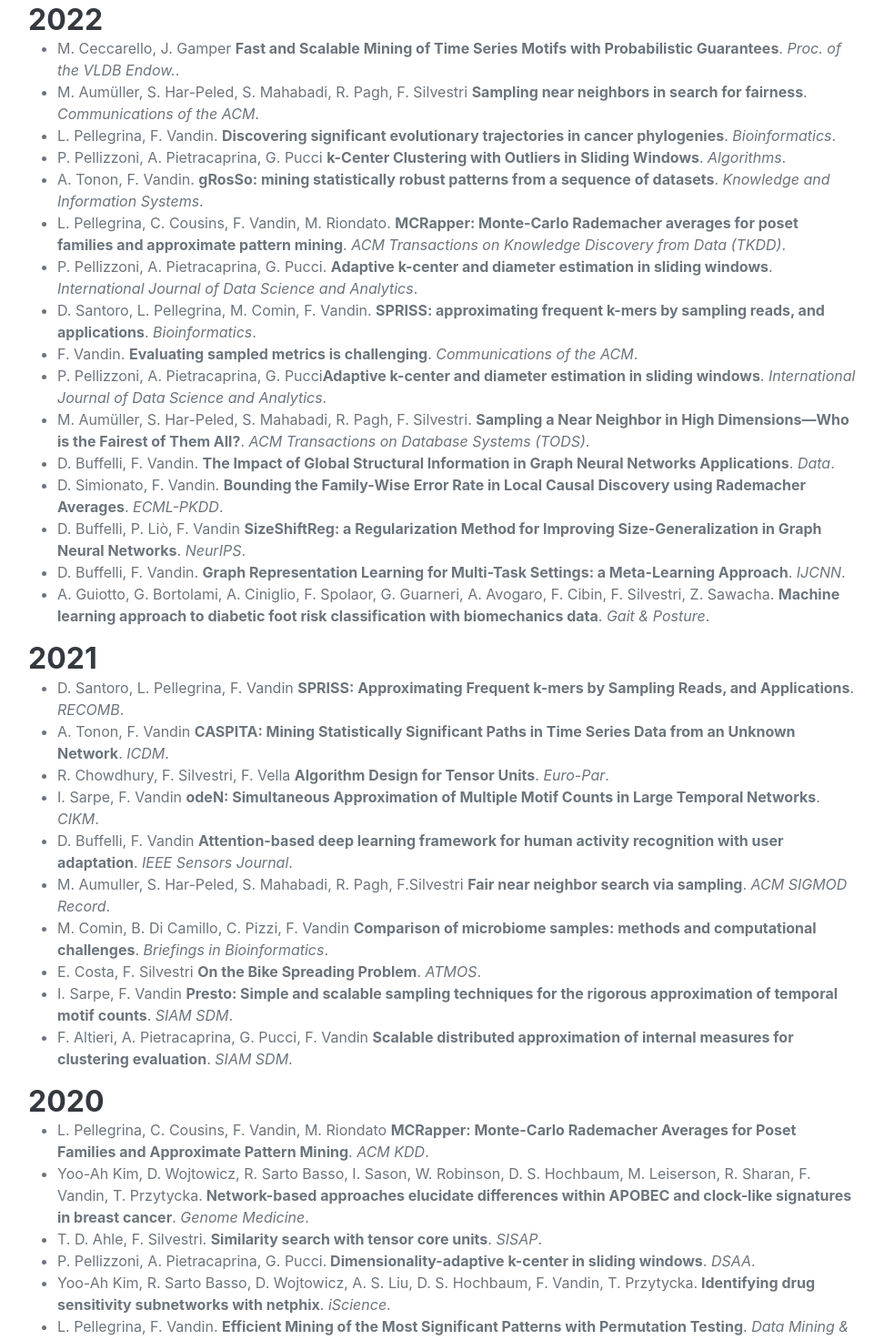
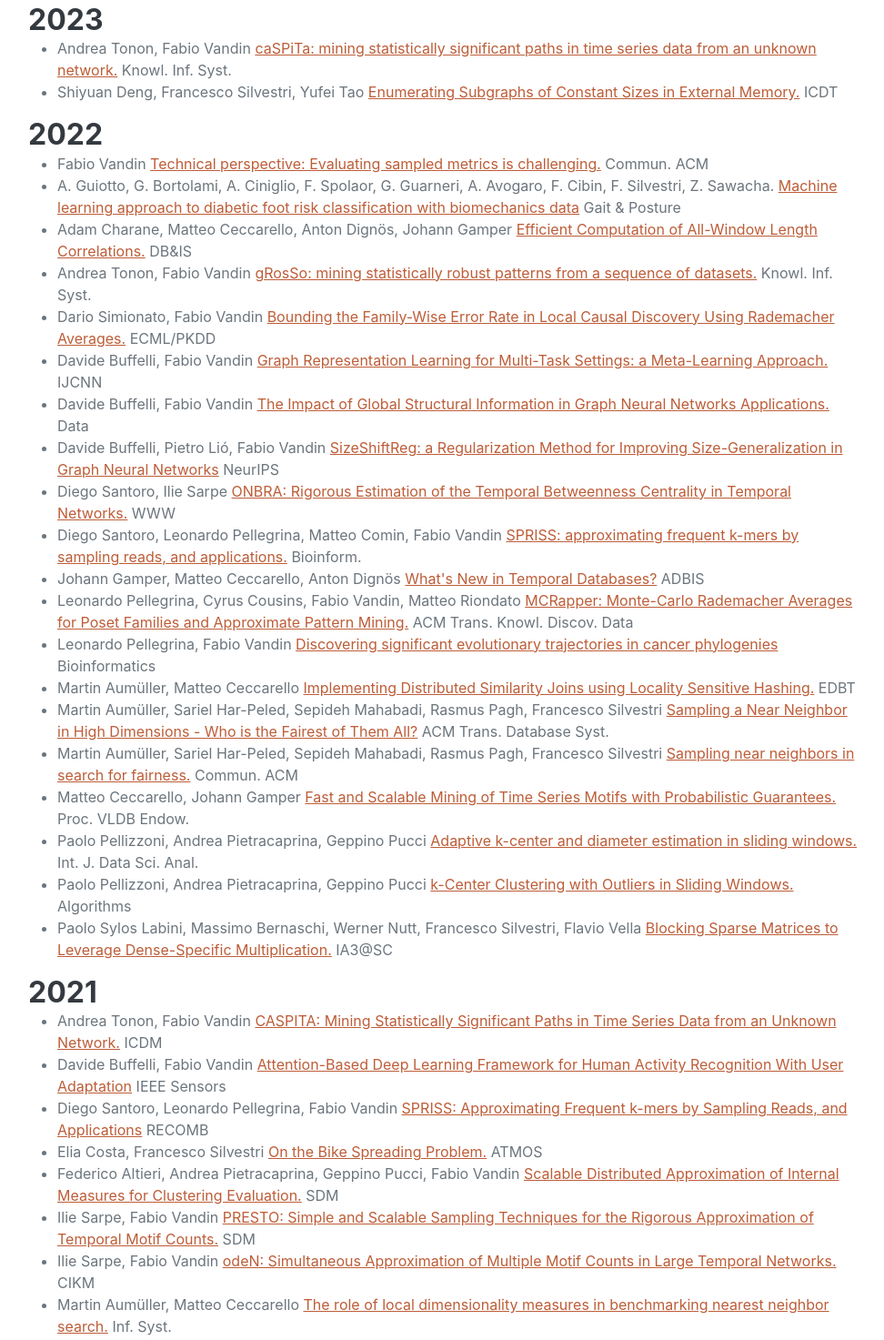
Before and after one commit to aidaLabDEI/aidaLabDEI.github.io, a plain HTML site: page index.html in a window 1280 px wide. Shown: the part 1849-3322 px from the top of the page at 91% size, without its empty margins (289-1261 px from the left). Drawn offline with nearby package versions, Linux system fonts and the light colour scheme; a web font is replaced by a local one.

Commit message:
Automatically update papers from DBLP!

```diff
--- a/index.html
+++ b/index.html
@@ -100,54 +100,56 @@
             <section class="resume-section" id="publications">
                 <div class="resume-section-content">
                     <h2 class="mb-5">Recent Publications</h2>
-                    <h3 class="mb-0">2022</h3>
-                    <ul>
-                      <li>M. Ceccarello, J. Gamper <strong>Fast and Scalable Mining of Time Series Motifs with Probabilistic Guarantees</strong>. <span style="font-style:italic">Proc. of the VLDB Endow.</span>.</li>
-                      <li>M. Aumüller, S. Har-Peled, S. Mahabadi, R. Pagh, F. Silvestri <strong>Sampling near neighbors in search for fairness</strong>. <span style="font-style:italic">Communications of the ACM</span>.</li>
-                      <li>L. Pellegrina, F. Vandin. <strong>Discovering significant evolutionary trajectories in cancer phylogenies</strong>. <span style="font-style:italic">Bioinformatics</span>.</li>
-                      <li>P. Pellizzoni, A. Pietracaprina, G. Pucci <strong>k-Center Clustering with Outliers in Sliding Windows</strong>. <span style="font-style:italic">Algorithms</span>.</li>
-                      <li>A. Tonon, F. Vandin. <strong>gRosSo: mining statistically robust patterns from a sequence of datasets</strong>. <span style="font-style:italic">Knowledge and Information Systems</span>.</li>
-                      <li>L. Pellegrina, C. Cousins, F. Vandin, M. Riondato. <strong>MCRapper: Monte-Carlo Rademacher averages for poset families and approximate pattern mining</strong>. <span style="font-style:italic">ACM Transactions on Knowledge Discovery from Data (TKDD)</span>.</li>
-                      <li>P. Pellizzoni, A. Pietracaprina, G. Pucci. <strong>Adaptive k-center and diameter estimation in sliding windows</strong>. <span style="font-style:italic">International Journal of Data Science and Analytics</span>.</li>
-                      <li>D. Santoro, L. Pellegrina, M. Comin, F. Vandin. <strong>SPRISS: approximating frequent k-mers by sampling reads, and applications</strong>. <span style="font-style:italic">Bioinformatics</span>.</li>
-                      <li>F. Vandin. <strong> Evaluating sampled metrics is challenging</strong>. <span style="font-style:italic">Communications of the ACM</span>.</li>
-                      <li>P. Pellizzoni, A. Pietracaprina, G. Pucci<strong>Adaptive k-center and diameter estimation in sliding windows</strong>. <span style="font-style:italic">International Journal of Data Science and Analytics</span>.</li>
-                      <li>M. Aumüller, S. Har-Peled, S. Mahabadi, R. Pagh, F. Silvestri. <strong> Sampling a Near Neighbor in High Dimensions—Who is the Fairest of Them All?</strong>. <span style="font-style:italic">ACM Transactions on Database Systems (TODS)</span>.</li>
-                      <li>D. Buffelli, F. Vandin. <strong>The Impact of Global Structural Information in Graph Neural Networks Applications</strong>. <span style="font-style:italic">Data</span>.</li>
-                      <li>D. Simionato, F. Vandin. <strong>Bounding the Family-Wise Error Rate in Local Causal Discovery using Rademacher Averages</strong>. <span style="font-style:italic">ECML-PKDD</span>.</li>
-                      <li>D. Buffelli, P. Liò, F. Vandin <strong>SizeShiftReg: a Regularization Method for Improving Size-Generalization in Graph Neural Networks</strong>. <span style="font-style:italic">NeurIPS</span>.</li>
-                      <li>D. Buffelli, F. Vandin. <strong>Graph Representation Learning for Multi-Task Settings: a Meta-Learning Approach</strong>. <span style="font-style:italic">IJCNN</span>.</li>
-                      <li>A. Guiotto, G. Bortolami, A. Ciniglio, F. Spolaor, G. Guarneri, A. Avogaro, F. Cibin, F. Silvestri, Z. Sawacha. <strong>Machine learning approach to diabetic foot risk classification with biomechanics data</strong>. <span style="font-style:italic">Gait & Posture</span>.</li>
-                    </ul>
-                    <h3 class="mb-0">2021</h3>
-                    <ul>
-                      <li>D. Santoro, L. Pellegrina, F. Vandin <strong>SPRISS: Approximating Frequent k-mers by Sampling Reads, and Applications</strong>. <span style="font-style:italic">RECOMB</span>.</li>
-                      <li>A. Tonon, F. Vandin <strong>CASPITA: Mining Statistically Significant Paths in Time Series Data from an Unknown Network</strong>. <span style="font-style:italic">ICDM</span>.</li>
-                      <li>R. Chowdhury, F. Silvestri, F. Vella <strong>Algorithm Design for Tensor Units</strong>. <span style="font-style:italic">Euro-Par</span>.</li>
-                      <li>I. Sarpe, F. Vandin <strong>odeN: Simultaneous Approximation of Multiple Motif Counts in Large Temporal Networks</strong>. <span style="font-style:italic">CIKM</span>.</li>
-                      <li>D. Buffelli, F. Vandin <strong>Attention-based deep learning framework for human activity recognition with user adaptation</strong>. <span style="font-style:italic">IEEE Sensors Journal</span>.</li>
-                      <li>M. Aumuller, S. Har-Peled, S. Mahabadi, R. Pagh, F.Silvestri <strong>Fair near neighbor search via sampling</strong>. <span style="font-style:italic">ACM SIGMOD Record</span>.</li>
-                      <li>M. Comin, B. Di Camillo, C. Pizzi, F. Vandin <strong>Comparison of microbiome samples: methods and computational challenges</strong>. <span style="font-style:italic">Briefings in Bioinformatics</span>.</li>
-                      <li>E. Costa, F. Silvestri  <strong>On the Bike Spreading Problem</strong>. <span style="font-style:italic">ATMOS</span>.</li>
-                      <li>I. Sarpe, F. Vandin <strong>Presto: Simple and scalable sampling techniques for the rigorous approximation of temporal motif counts</strong>. <span style="font-style:italic">SIAM SDM</span>.</li>
-                      <li>F. Altieri, A. Pietracaprina, G. Pucci, F. Vandin <strong>Scalable distributed approximation of internal measures for clustering evaluation</strong>. <span style="font-style:italic">SIAM SDM</span>.</li>
+<!-- PUBS -->
+<h3 class="mb-0">2023</h3><ul><li>Andrea Tonon, Fabio Vandin <emph><a href="https://doi.org/10.1007/s10115-022-01800-7">caSPiTa: mining statistically significant paths in time series data from an unknown network.</a></emph> Knowl. Inf. Syst.</li>
+<li>Shiyuan Deng, Francesco Silvestri, Yufei Tao <emph><a href="https://doi.org/10.4230/LIPIcs.ICDT.2023.4">Enumerating Subgraphs of Constant Sizes in External Memory.</a></emph> ICDT</li></ul>
+<h3 class="mb-0">2022</h3><ul><li>Fabio Vandin <emph><a href="https://doi.org/10.1145/3535334">Technical perspective: Evaluating sampled metrics is challenging.</a></emph> Commun. ACM</li>
+<li>A. Guiotto, G. Bortolami, A. Ciniglio, F. Spolaor, G. Guarneri, A. Avogaro, F. Cibin, F. Silvestri, Z. Sawacha. <emph><a href="https://www.sciencedirect.com/science/article/abs/pii/S0966636222005537">Machine learning approach to diabetic foot risk classification with biomechanics data</a></emph> Gait & Posture</li>
+<li>Adam Charane, Matteo Ceccarello, Anton Dignös, Johann Gamper <emph><a href="https://doi.org/10.1007/978-3-031-09850-5_17">Efficient Computation of All-Window Length Correlations.</a></emph> DB&amp;IS</li>
+<li>Andrea Tonon, Fabio Vandin <emph><a href="https://doi.org/10.1007/s10115-022-01689-2">gRosSo: mining statistically robust patterns from a sequence of datasets.</a></emph> Knowl. Inf. Syst.</li>
+<li>Dario Simionato, Fabio Vandin <emph><a href="https://doi.org/10.1007/978-3-031-26419-1_16">Bounding the Family-Wise Error Rate in Local Causal Discovery Using Rademacher Averages.</a></emph> ECML/PKDD</li>
+<li>Davide Buffelli, Fabio Vandin <emph><a href="https://doi.org/10.1109/IJCNN55064.2022.9892010">Graph Representation Learning for Multi-Task Settings: a Meta-Learning Approach.</a></emph> IJCNN</li>
+<li>Davide Buffelli, Fabio Vandin <emph><a href="https://doi.org/10.3390/data7010010">The Impact of Global Structural Information in Graph Neural Networks Applications.</a></emph> Data</li>
+<li>Davide Buffelli, Pietro Lió, Fabio Vandin <emph><a href="https://papers.nips.cc/paper_files/paper/2022/hash/ceeb3fa5be458f08fbb12a5bb783aac8-Abstract-Conference.html">SizeShiftReg: a Regularization Method for Improving Size-Generalization in Graph Neural Networks</a></emph> NeurIPS</li>
+<li>Diego Santoro, Ilie Sarpe <emph><a href="https://doi.org/10.1145/3485447.3512204">ONBRA: Rigorous Estimation of the Temporal Betweenness Centrality in Temporal Networks.</a></emph> WWW</li>
+<li>Diego Santoro, Leonardo Pellegrina, Matteo Comin, Fabio Vandin <emph><a href="https://doi.org/10.1093/bioinformatics/btac180">SPRISS: approximating frequent k-mers by sampling reads, and applications.</a></emph> Bioinform.</li>
+<li>Johann Gamper, Matteo Ceccarello, Anton Dignös <emph><a href="https://doi.org/10.1007/978-3-031-15740-0_5">What&apos;s New in Temporal Databases?</a></emph> ADBIS</li>
+<li>Leonardo Pellegrina, Cyrus Cousins, Fabio Vandin, Matteo Riondato <emph><a href="https://doi.org/10.1145/3532187">MCRapper: Monte-Carlo Rademacher Averages for Poset Families and Approximate Pattern Mining.</a></emph> ACM Trans. Knowl. Discov. Data</li>
+<li>Leonardo Pellegrina, Fabio Vandin <emph><a href="https://pubmed.ncbi.nlm.nih.gov/36124798/">Discovering significant evolutionary trajectories in cancer phylogenies</a></emph> Bioinformatics</li>
+<li>Martin Aumüller, Matteo Ceccarello <emph><a href="https://doi.org/10.5441/002/edbt.2022.07">Implementing Distributed Similarity Joins using Locality Sensitive Hashing.</a></emph> EDBT</li>
+<li>Martin Aumüller, Sariel Har-Peled, Sepideh Mahabadi, Rasmus Pagh, Francesco Silvestri <emph><a href="https://doi.org/10.1145/3502867">Sampling a Near Neighbor in High Dimensions - Who is the Fairest of Them All?</a></emph> ACM Trans. Database Syst.</li>
+<li>Martin Aumüller, Sariel Har-Peled, Sepideh Mahabadi, Rasmus Pagh, Francesco Silvestri <emph><a href="https://doi.org/10.1145/3543667">Sampling near neighbors in search for fairness.</a></emph> Commun. ACM</li>
+<li>Matteo Ceccarello, Johann Gamper <emph><a href="https://www.vldb.org/pvldb/vol15/p3841-ceccarello.pdf">Fast and Scalable Mining of Time Series Motifs with Probabilistic Guarantees.</a></emph> Proc. VLDB Endow.</li>
+<li>Paolo Pellizzoni, Andrea Pietracaprina, Geppino Pucci <emph><a href="https://doi.org/10.1007/s41060-022-00318-z">Adaptive k-center and diameter estimation in sliding windows.</a></emph> Int. J. Data Sci. Anal.</li>
+<li>Paolo Pellizzoni, Andrea Pietracaprina, Geppino Pucci <emph><a href="https://doi.org/10.3390/a15020052">k-Center Clustering with Outliers in Sliding Windows.</a></emph> Algorithms</li>
+<li>Paolo Sylos Labini, Massimo Bernaschi, Werner Nutt, Francesco Silvestri, Flavio Vella <emph><a href="https://doi.org/10.1109/IA356718.2022.00009">Blocking Sparse Matrices to Leverage Dense-Specific Multiplication.</a></emph> IA3@SC</li></ul>
+<h3 class="mb-0">2021</h3><ul><li>Andrea Tonon, Fabio Vandin <emph><a href="https://doi.org/10.1109/ICDM51629.2021.00075">CASPITA: Mining Statistically Significant Paths in Time Series Data from an Unknown Network.</a></emph> ICDM</li>
+<li>Davide Buffelli, Fabio Vandin <emph><a href="https://ieeexplore.ieee.org/document/9382331">Attention-Based Deep Learning Framework for Human Activity Recognition With User Adaptation</a></emph> IEEE Sensors</li>
+<li>Diego Santoro, Leonardo Pellegrina, Fabio Vandin <emph><a href="https://arxiv.org/abs/2101.07117">SPRISS: Approximating Frequent k-mers by Sampling Reads, and Applications</a></emph> RECOMB</li>
+<li>Elia Costa, Francesco Silvestri <emph><a href="https://doi.org/10.4230/OASIcs.ATMOS.2021.5">On the Bike Spreading Problem.</a></emph> ATMOS</li>
+<li>Federico Altieri, Andrea Pietracaprina, Geppino Pucci, Fabio Vandin <emph><a href="https://doi.org/10.1137/1.9781611976700.73">Scalable Distributed Approximation of Internal Measures for Clustering Evaluation.</a></emph> SDM</li>
+<li>Ilie Sarpe, Fabio Vandin <emph><a href="https://doi.org/10.1137/1.9781611976700.17">PRESTO: Simple and Scalable Sampling Techniques for the Rigorous Approximation of Temporal Motif Counts.</a></emph> SDM</li>
+<li>Ilie Sarpe, Fabio Vandin <emph><a href="https://doi.org/10.1145/3459637.3482459">odeN: Simultaneous Approximation of Multiple Motif Counts in Large Temporal Networks.</a></emph> CIKM</li>
+<li>Martin Aumüller, Matteo Ceccarello <emph><a href="https://doi.org/10.1016/j.is.2021.101807">The role of local dimensionality measures in benchmarking nearest neighbor search.</a></emph> Inf. Syst.</li>
+<li>Martin Aumüller, Sariel Har-Peled, Sepideh Mahabadi, Rasmus Pagh, Francesco Silvestri <emph><a href="https://doi.org/10.1145/3471485.3471496">Fair near neighbor search via sampling.</a></emph> SIGMOD Rec.</li>
+<li>Matteo Comin, Barbara Di Camillo, Cinzia Pizzi, Fabio Vandin <emph><a href="https://doi.org/10.1093/bib/bbaa121">Comparison of microbiome samples: methods and computational challenges.</a></emph> Briefings Bioinform.</li>
+<li>Rezaul Chowdhury, Francesco Silvestri, Flavio Vella <emph><a href="https://doi.org/10.1007/978-3-030-85665-6_22">Algorithm Design for Tensor Units.</a></emph> Euro-Par</li></ul>
+<h3 class="mb-0">2020</h3><ul><li>Andrea Tonon, Fabio Vandin <emph><a href="https://doi.org/10.1109/ICDM50108.2020.00064">GRosSo: Mining Statistically Robust Patterns from a Sequence of Datasets.</a></emph> ICDM</li>
+<li>Diego Santoro, Andrea Tonon, Fabio Vandin <emph><a href="https://doi.org/10.3390/a13050123">Mining Sequential Patterns with VC-Dimension and Rademacher Complexity.</a></emph> Algorithms</li>
+<li>Leonardo Pellegrina, Cinzia Pizzi, Fabio Vandin <emph><a href="https://doi.org/10.1089/cmb.2019.0314">Fast Approximation of Frequent k-Mers and Applications to Metagenomics.</a></emph> J. Comput. Biol.</li>
+<li>Leonardo Pellegrina, Cyrus Cousins, Fabio Vandin, Matteo Riondato <emph><a href="https://doi.org/10.1145/3394486.3403267">MCRapper: Monte-Carlo Rademacher Averages for Poset Families and Approximate Pattern Mining.</a></emph> KDD</li>
+<li>Leonardo Pellegrina, Fabio Vandin <emph><a href="https://doi.org/10.1007/s10618-020-00687-8">Efficient mining of the most significant patterns with permutation testing.</a></emph> Data Min. Knowl. Discov.</li>
+<li>Martin Aumüller, Matteo Ceccarello <emph><a href="https://doi.org/10.1007/978-3-030-60936-8_31">Running Experiments with Confidence and Sanity.</a></emph> SISAP</li>
+<li>Martin Aumüller, Rasmus Pagh, Francesco Silvestri <emph><a href="https://doi.org/10.1145/3375395.3387648">Fair Near Neighbor Search: Independent Range Sampling in High Dimensions.</a></emph> PODS</li>
+<li>Matteo Ceccarello, Andrea Pietracaprina, Geppino Pucci <emph><a href="https://doi.org/10.1145/3402448">A General Coreset-Based Approach to Diversity Maximization under Matroid Constraints.</a></emph> ACM Trans. Knowl. Discov. Data</li>
+<li>Matteo Ceccarello, Andrea Pietracaprina, Geppino Pucci, Eli Upfal <emph><a href="https://doi.org/10.3390/a13090216">Distributed Graph Diameter Approximation.</a></emph> Algorithms</li>
+<li>Matteo Riondato, Fabio Vandin <emph><a href="https://doi.org/10.1145/3385653">MiSoSouP: Mining Interesting Subgroups with Sampling and Pseudodimension.</a></emph> ACM Trans. Knowl. Discov. Data</li>
+<li>Paolo Pellizzoni, Andrea Pietracaprina, Geppino Pucci <emph><a href="https://doi.org/10.1109/DSAA49011.2020.00032">Dimensionality-adaptive k-center in sliding windows.</a></emph> DSAA</li>
+<li>Rezaul Chowdhury, Francesco Silvestri, Flavio Vella <emph><a href="https://doi.org/10.1145/3350755.3400252">A Computational Model for Tensor Core Units.</a></emph> SPAA</li>
+<li>Thomas D. Ahle, Francesco Silvestri <emph><a href="https://doi.org/10.1007/978-3-030-60936-8_6">Similarity Search with Tensor Core Units.</a></emph> SISAP</li>
+<li>Yoo-Ah Kim, D. Wojtowicz, R. Sarto Basso, I. Sason, W. Robinson, D. S. Hochbaum, M. Leiserson, R. Sharan, F. Vandin, T. Przytycka. <emph><a href="https://pubmed.ncbi.nlm.nih.gov/32471470/">Network-based approaches elucidate differences within APOBEC and clock-like signatures in breast cancer</a></emph> Genome Medicine</li></ul>
 
-                    </ul>
-                    <h3 class="mb-0">2020</h3>
-                    <ul>
-                      <li>L. Pellegrina, C. Cousins, F. Vandin, M. Riondato <strong>MCRapper: Monte-Carlo Rademacher Averages for Poset Families and Approximate Pattern Mining</strong>. <span style="font-style:italic">ACM KDD</span>.</li>
-                      <li>Yoo-Ah Kim, D. Wojtowicz, R. Sarto Basso, I. Sason, W. Robinson, D. S. Hochbaum, M. Leiserson, R. Sharan, F. Vandin, T. Przytycka.<strong> Network-based approaches elucidate differences within APOBEC and clock-like signatures in breast cancer</strong>. <span style="font-style:italic">Genome Medicine</span>.</li>
-                      <li>T. D. Ahle, F. Silvestri. <strong>Similarity search with tensor core units</strong>. <span style="font-style:italic">SISAP</span>.</li>
-                      <li>P. Pellizzoni, A. Pietracaprina, G. Pucci.<strong> Dimensionality-adaptive k-center in sliding windows</strong>. <span style="font-style:italic">DSAA</span>.</li>
-                      <li>Yoo-Ah Kim, R. Sarto Basso, D. Wojtowicz, A. S. Liu, D. S. Hochbaum, F. Vandin, T. Przytycka.<strong> Identifying drug sensitivity subnetworks with netphix</strong>. <span style="font-style:italic">iScience</span>.</li>
-                      <li>L. Pellegrina, F. Vandin. <strong>Efficient Mining of the Most Significant Patterns with Permutation Testing</strong>. <span style="font-style:italic">Data Mining & Knowledge Discovery</span>.</li>
-                      <li>M. Aumüller, R. Pagh, F. Silvestri. <strong>Fair near neighbor search: Independent range sampling in high dimensions</strong>. <span style="font-style:italic">PODS</span>.</li>
-                      <li>M. Ceccarello, A. Pietracaprina, G. Pucci, E. Upfal. <strong>Distributed graph diameter approximation</strong>. <span style="font-style:italic">Algorithms</span>.</li>
-                      <li>L. Pellegrina, C. Pizzi, F. Vandin. <strong>Fast Approximation of Frequent k-mers and Applications to Metagenomics", </strong>. <span style="font-style:italic">Journal of Computational Biology</span>.</li>
-                      <li>R. Chowdhury, F. Silvestri, F. Vella. <strong>Brief announcement: a computational model for tensor core units</strong>. <span style="font-style:italic">SPAA</span>.</li>
-                      <li>M. Ceccarello, A. Pietracaprina, G. Pucci <strong>A general coreset-based approach to diversity maximization under matroid constraints</strong>. <span style="font-style:italic">ACM Transactions on Knowledge Discovery from Data (TKDD)</span>.</li>
-                      <li>D. Santoro, A. Tonon, F. Vandin.<strong> Mining sequential patterns with VC-dimension and Rademacher complexity</strong>. <span style="font-style:italic">Algorithms</span>.</li>
-                    </ul>
+<!-- PUBS -->
             </section>
             <hr class="m-0" />
             <!-- Projects-->
```
Also changed, not shown: 4 other files.
